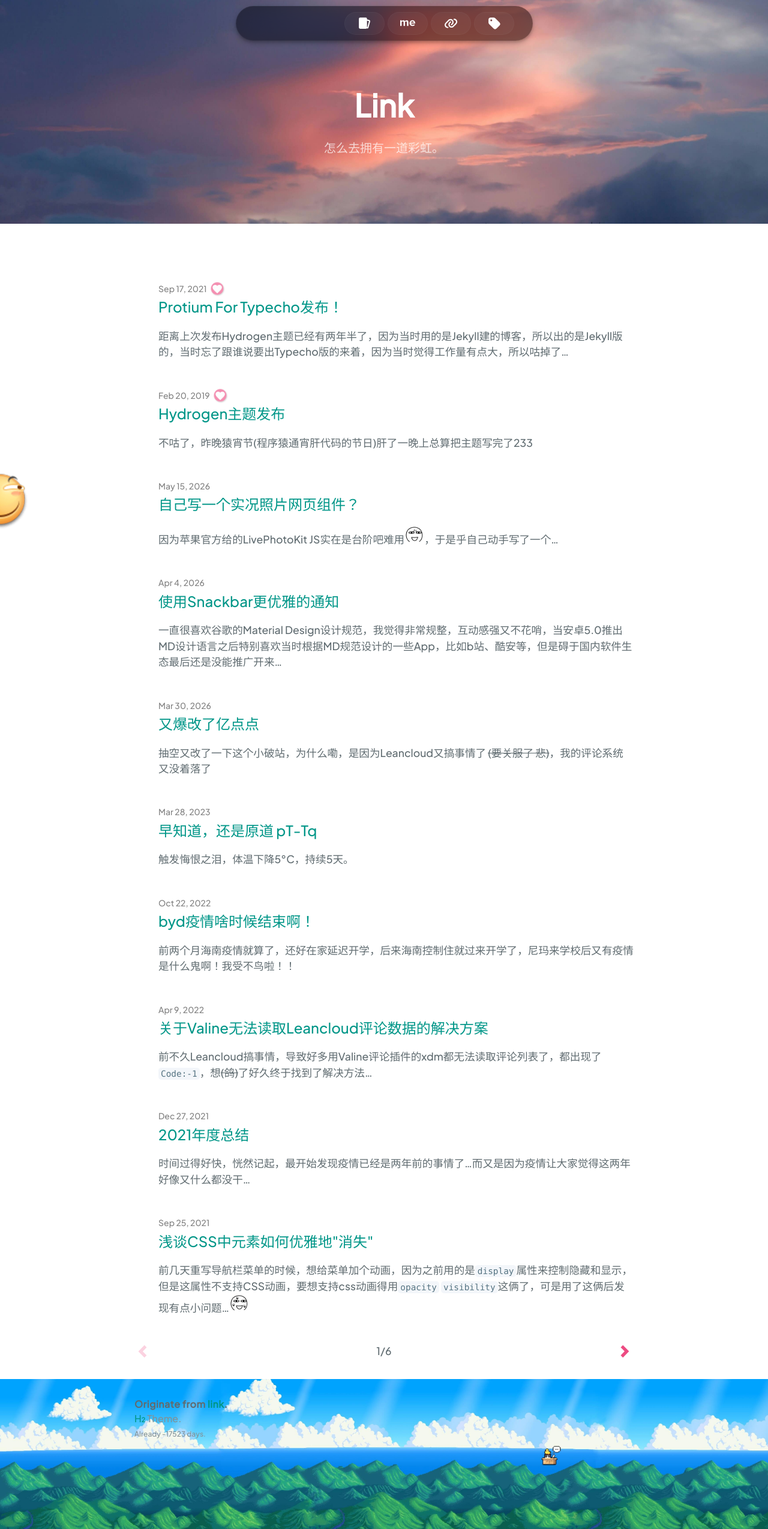
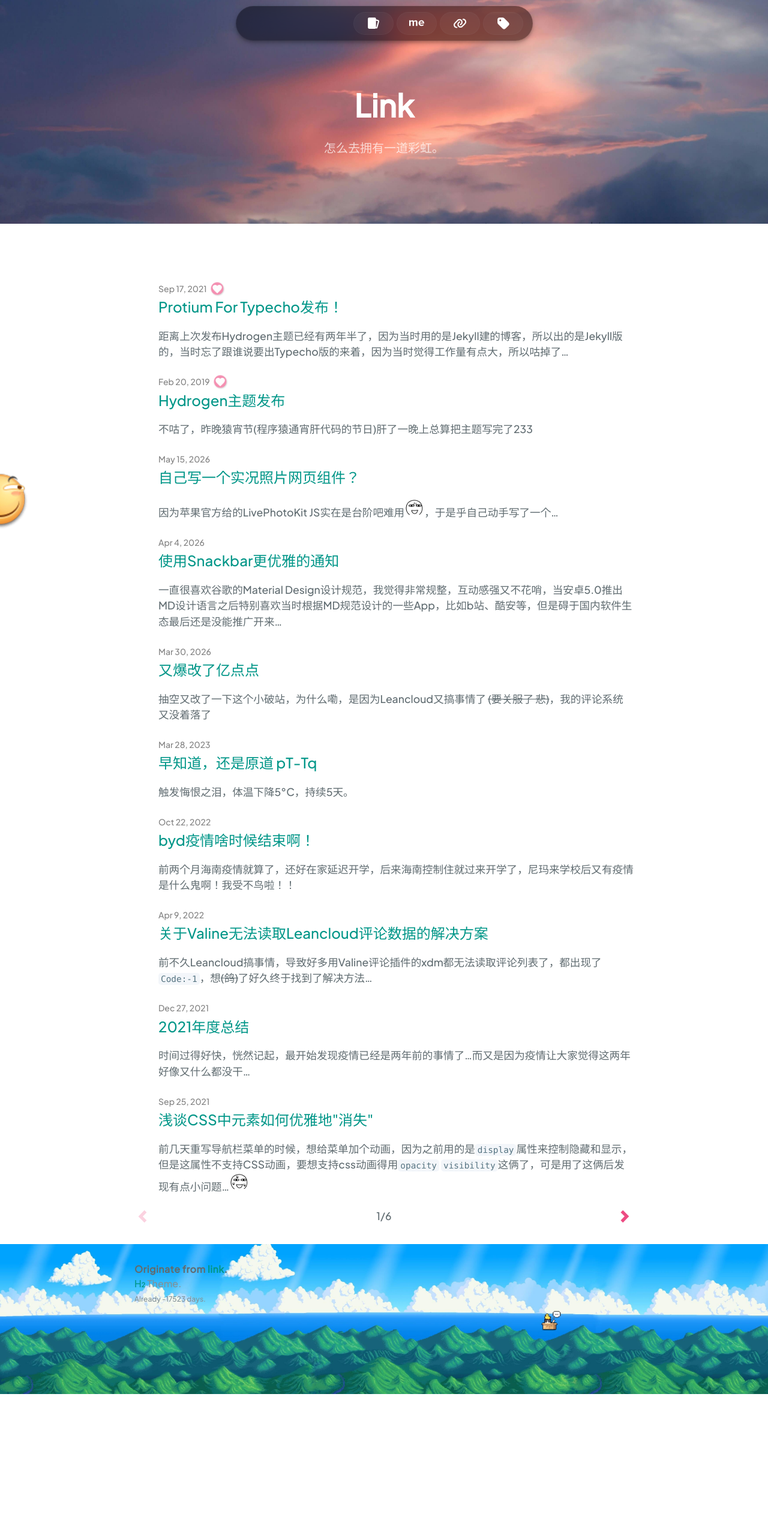
Before and after one commit to link9596/qwq, a Jekyll site: the page built from index.html, in a window 1280 px wide. Shown: the whole page at 60% size. Built offline with Jekyll 4.4.1, drawn with Linux system fonts in a browser that asks for light colours; the list of posts is cut into pages by our own code; after the commit the page ends 2324 px from its top, so only the background shows below that.

Commit message:
Update blog.scss

```diff
--- a/_sass/blog.scss
+++ b/_sass/blog.scss
@@ -7,7 +7,7 @@ $base-font-weight: 400 !default;
 $small-font-size:  $base-font-size * 0.875 !default;
 $base-line-height: 1.5 !default;
 
-$spacing-unit:     30px !default;
+$spacing-unit:     15px !default;
 
 $text-color:       $section-headings-color !default;
 $background-color: #fdfdfd !default;
```
